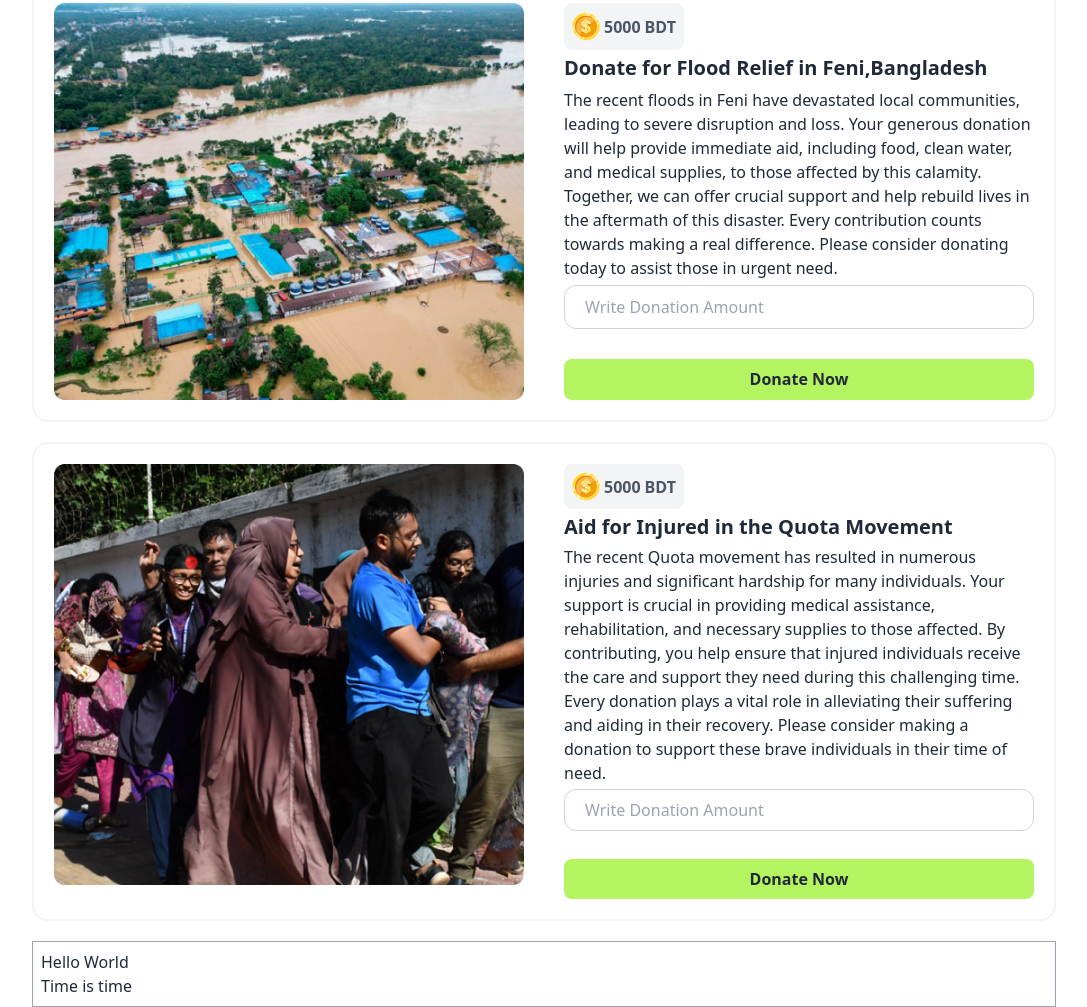
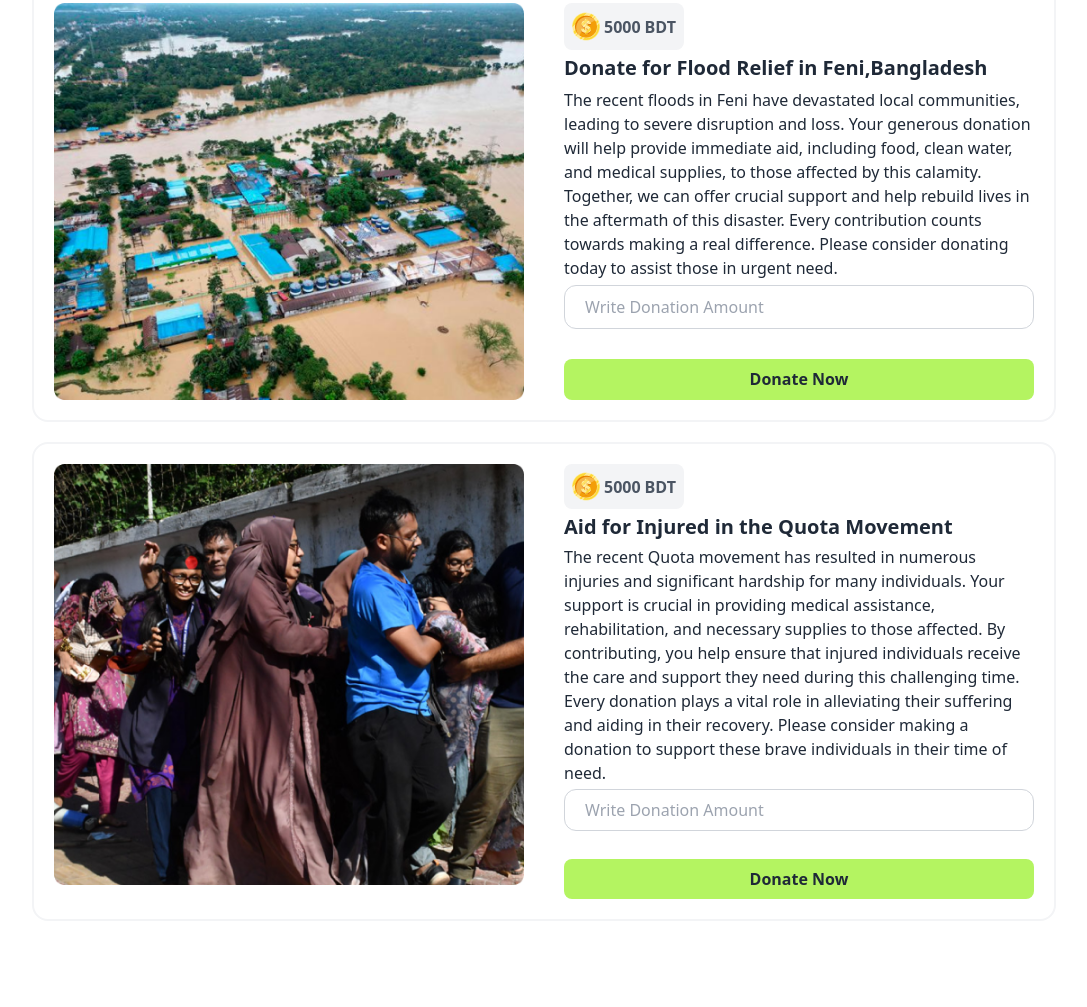
Before and after one commit to apfpasha26/donate-bangladesh, a plain HTML site: page index.html in a window 1280 px wide. Shown: the part 664-1671 px from the top of the page, without its empty margins (96-1183 px from the left). After the commit the page ends 1605 px from the top, so only its background shows below. Drawn offline with nearby package versions, Linux system fonts and the light colour scheme.

Commit message:
pushing again

```diff
--- a/index.html
+++ b/index.html
@@ -121,10 +121,7 @@
         </section>
         <!-- history section  -->
         <section id="history-section">
-            <div class="p-2 border border-1 border-gray-400 w-4/5 mx-auto">
-                <p>Hello World</p>
-                <p>Time is time</p>
-            </div>
+
         </section>
         <section id="modal disabled">
             <!-- Confirmation Modal -->
```
